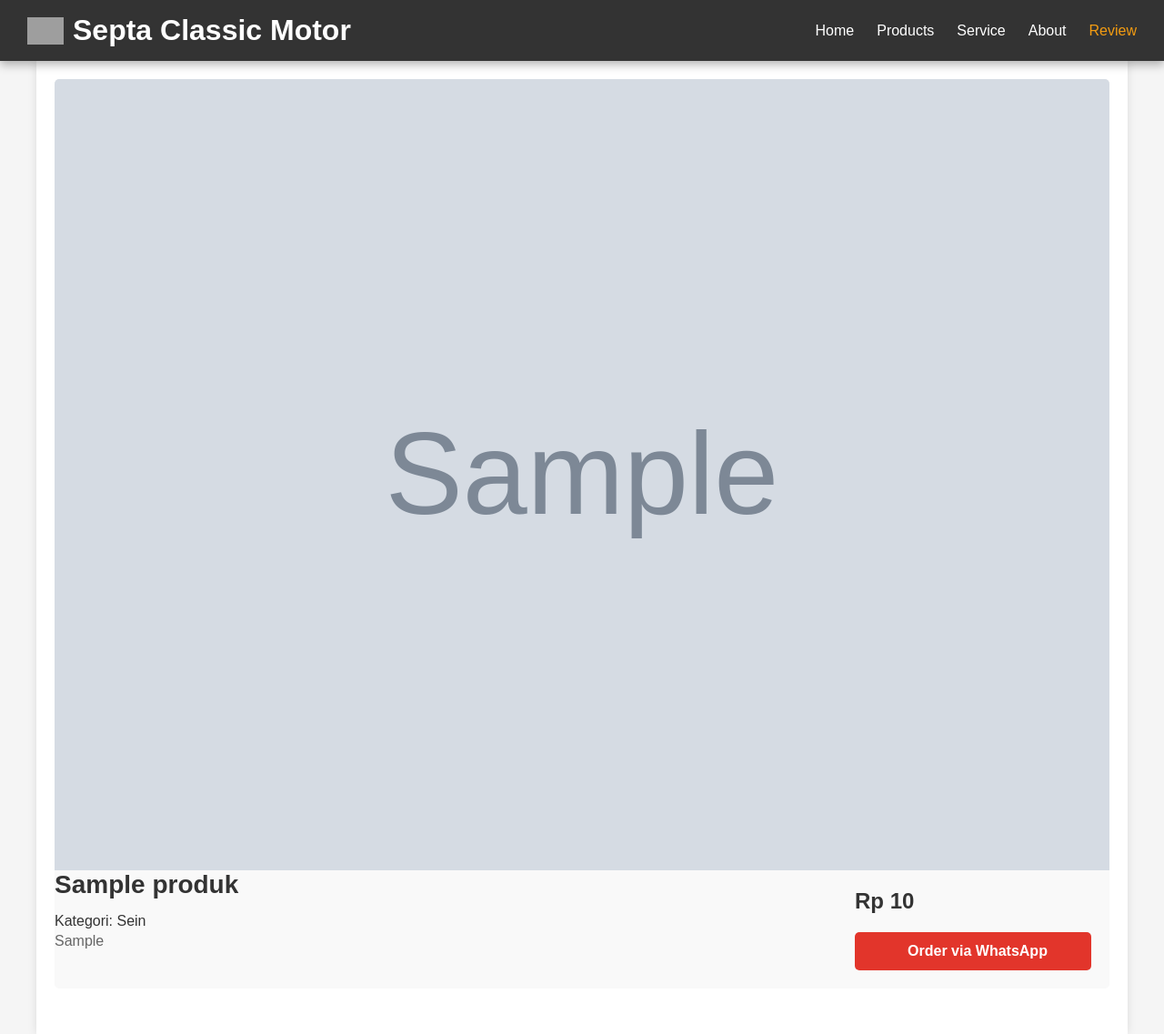
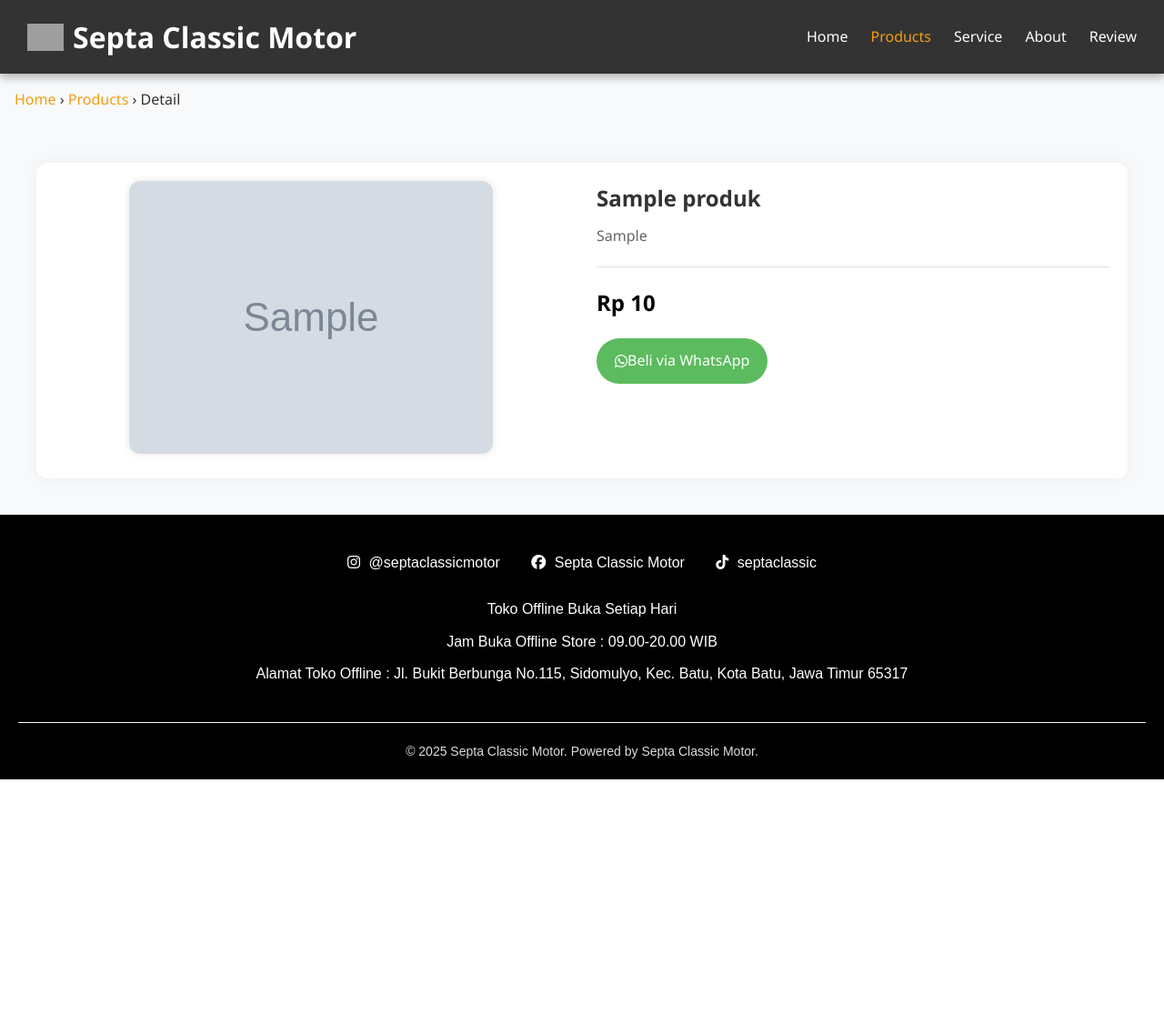
Before and after one commit to Wildan-cd/SCM-Project2, a Laravel app: page /produk/1 in a window 1280 px wide. Shown: the whole page at 91% size. After the commit the page ends 857 px from the top, so only its background shows below. Run offline with Laravel 12, Linux system fonts and the light colour scheme; tables that the repository leaves empty hold one stand-in row (values such as "Sample post"); grey boxes marked "Sample" are stand-in pictures; parts of the project's set-up code (start-up, migrations or seed data) failed here and were passed over; grey boxes are pictures that could not be loaded.

Commit message:
update detail

```diff
--- a/public/css/detail.css
+++ b/public/css/detail.css
@@ -1,16 +1,29 @@
-/* Reset CSS */
+/* detail.css */
+body {
+  font-family: 'Segoe UI', Tahoma, Geneva, Verdana, sans-serif;
+  margin: 0;
+  padding: 0;
+  background-color: #f9f9f9;
+}
+
 * {
   margin: 0;
   padding: 0;
   box-sizing: border-box;
 }
 
-  body {
-    font-family: Arial, sans-serif;
-    background-color: #f5f5f5;
-    color: #333;
+html {
+  scroll-behavior: smooth;
 }
 
+body {
+  font-family: "Segoe UI", Tahoma, Geneva, Verdana, sans-serif;
+  line-height: 1.6;
+  color: #333;
+  background: #f8f9fa;
+}
+
+/* Header */
 header {
   background: #333333;
   color: #ffffff;
@@ -51,7 +64,7 @@ header nav ul li a:hover {
   color: #f39c12;
 }
 
-.ulasan {
+.produk {
   color: #f39c12;
 }
 
@@ -67,188 +80,108 @@ header nav ul li a:hover {
   margin-right: 10px;
 }
 
-  /* Container utama */
+.breadcrumb {
+  padding: 1rem;
+  font-size: 1rem;
+}
+.breadcrumb a {
+  color: #f39c12;
+  text-decoration: none;
+}
+
 .product-container {
+  display: flex;
+  flex-direction: row;
+  gap: 2rem;
   max-width: 1200px;
-    margin: 0 auto;
+  margin: 40px auto;
   padding: 20px;
   background-color: #fff;
+  border-radius: 12px;
+  box-shadow: 0 0 20px rgba(0, 0, 0, 0.05);
+  align-items: flex-start;
+}
+
+.product-gallery {
+  flex: 1;
+  text-align: center;
+}
+
+.product-gallery .main-image {
+  max-width: 100%;
+  border-radius: 12px;
   box-shadow: 0 0 10px rgba(0, 0, 0, 0.1);
 }
 
-  /* Produk gallery */
-  .product-gallery {
-    position: relative;
-    margin-bottom: 30px;
-    background-color: #f9f9f9;
-    border-radius: 5px;
-    overflow: hidden;
-  }
-
-  .main-image {
-    width: 100%;
-    height: auto;
-    display: block;
-  }
-
-  .gallery-nav {
-    position: absolute;
-    top: 50%;
-    transform: translateY(-50%);
-    width: 40px;
-    height: 40px;
-    background-color: rgba(0, 0, 0, 0.5);
-    color: white;
+.product-info {
+  flex: 1;
   display: flex;
-    justify-content: center;
-    align-items: center;
-    cursor: pointer;
-    border: none;
-    font-size: 20px;
-  }
-
-  .gallery-nav.prev {
-    left: 10px;
-  }
-
-  .gallery-nav.next {
-    right: 10px;
-  }
-
-  /* Thumbnails */
-  .thumbnails {
-    display: flex;
-    justify-content: flex-start;
-    gap: 10px;
-    margin-top: 10px;
-    overflow-x: auto;
-  }
-
-  .thumbnail {
-    width: 100px;
-    height: 80px;
-    object-fit: cover;
-    cursor: pointer;
-    border: 2px solid transparent;
-    transition: border-color 0.3s;
-  }
-
-  .thumbnail:hover, .thumbnail.active {
-    border-color: #e2352b;
-  }
-
-  /* Product info */
-  .product-info {
-    display: flex;
-    flex-wrap: wrap;
-  }
-
-  .product-details {
-    flex: 1;
-    min-width: 300px;
-    padding-right: 30px;
+  flex-direction: column;
+  justify-content: space-between;
 }
 
 .product-title {
-    font-size: 28px;
-    font-weight: bold;
-    margin-bottom: 15px;
-    color: #333;
+  font-size: 24px;
+  font-weight: 600;
+  margin-bottom: 10px;
 }
 
 .product-description {
   font-size: 16px;
-    line-height: 1.6;
+  color: #666;
   margin-bottom: 20px;
-    color: #666;
-  }
-
-  /* Product sidebar */
-  .product-sidebar {
-    width: 300px;
-    padding: 20px;
 }
 
 .product-price {
   font-size: 24px;
   font-weight: bold;
-    margin-bottom: 20px;
-    color: #333;
+  color: #000;
+  margin-bottom: 10px;
+}
+
+.product-sidebar {
+  margin-top: auto;
+  border-top: 1px solid #e0e0e0;
+  padding-top: 20px;
 }
 
 .product-actions {
   display: flex;
-    flex-direction: column;
   gap: 10px;
+  margin-top: 20px;
 }
 
 .btn {
-    padding: 12px 15px;
+  display: inline-flex;
+  align-items: center;
+  justify-content: center;
+  padding: 12px 20px;
   font-size: 16px;
-    text-align: center;
-    border-radius: 5px;
-    cursor: pointer;
-    transition: background-color 0.3s;
-    font-weight: bold;
+  border-radius: 999px;
   text-decoration: none;
+  transition: 0.3s ease;
 }
 
 .btn-whatsapp {
-    background-color: #e2352b;
-    color: white;
-    display: flex;
-    align-items: center;
-    justify-content: center;
-    gap: 10px;
+  background-color: #5cbb5f;
+  color: #fff;
+  border: none;
 }
 
 .btn-whatsapp:hover {
-    background-color: #c12e25;
+  background-color: #2d692f;
 }
 
-  /* Brand logo */
-  .brand-logo {
-    position: absolute;
-    top: 20px;
-    left: 20px;
-    max-width: 100px;
-    z-index: 10;
-  }
-
-  /* Whatsapp floating button */
 .whatsapp-float {
   position: fixed;
-    bottom: 30px;
-    right: 30px;
+  bottom: 20px;
+  right: 20px;
   width: 60px;
   height: 60px;
-    background-color: #25d366;
-    border-radius: 50%;
-    display: flex;
-    justify-content: center;
-    align-items: center;
-    box-shadow: 0 2px 10px rgba(0, 0, 0, 0.2);
-    z-index: 1000;
+  z-index: 999;
 }
 
 .whatsapp-float img {
-    width: 35px;
-    height: 35px;
+  width: 100%;
+  height: auto;
 }
-
-  /* Responsive design */
-  @media (max-width: 768px) {
-    .product-info {
-      flex-direction: column;
-    }
-
-    .product-details {
-      padding-right: 0;
-      margin-bottom: 20px;
-    }
-
-    .product-sidebar {
-      width: 100%;
-      padding: 0;
-    }
-  }
--- /dev/null
+++ b/public/css/footer.css
@@ -0,0 +1,41 @@
+.footer {
+    background-color: #000;
+    color: white;
+    font-family: Arial, sans-serif;
+    padding: 40px 20px 0;
+    text-align: center;
+  }
+
+  .footer-content {
+    margin-bottom: 40px;
+  }
+
+  .social-media {
+    margin-bottom: 25px;
+  }
+
+  .social-media a {
+    color: white;
+    margin: 0 15px;
+    text-decoration: none;
+    font-size: 16px;
+  }
+
+  .social-media i {
+    margin-right: 5px;
+  }
+
+  .store-info p {
+    margin: 10px 0;
+    font-size: 16px;
+
+  }
+
+  .footer-bottom {
+    border-top: 1px solid white;
+    margin-top: 30px;
+    padding: 20px 0;
+    font-size: 14px;
+    color: #ddd;
+    line-height: 1.6;
+  }
--- a/resources/views/components/footer.blade.php
+++ b/resources/views/components/footer.blade.php
@@ -1,3 +1,20 @@
-<footer>
-    <p>&copy; 2015 - Present Septa Classic Motor. Built for the Classics.</p>
+<link rel="stylesheet" href="css/footer.css">
+<footer class="footer">
+  <div class="footer-content">
+    <div class="social-media">
+      <a href="https://www.instagram.com/septaclassicmotor/" target="_blank"><i class="fab fa-instagram"></i> @septaclassicmotor</a>
+      <a href="https://web.facebook.com/septaclassicmotor" target="_blank"><i class="fab fa-facebook"></i> Septa Classic Motor</a>
+      <a href="https://www.tiktok.com/@septaclassic" target="_blank"><i class="fab fa-tiktok"></i> septaclassic</a>
+    </div>
+
+    <div class="store-info">
+      <p>Toko Offline Buka Setiap Hari</p>
+      <p>Jam Buka Offline Store : 09.00-20.00 WIB</p>
+      <p>Alamat Toko Offline : Jl. Bukit Berbunga No.115, Sidomulyo, Kec. Batu, Kota Batu, Jawa Timur 65317</p>
+    </div>
+  </div>
+
+  <div class="footer-bottom">
+    <p> &copy; 2025 Septa Classic Motor. Powered by Septa Classic Motor.</p>
+  </div>
 </footer>
--- a/resources/views/landing/detail.blade.php
+++ b/resources/views/landing/detail.blade.php
@@ -3,36 +3,49 @@
 <head>
   <meta charset="UTF-8">
   <meta name="viewport" content="width=device-width, initial-scale=1.0">
-    <title>Septa Classic Motor</title>
-    <link rel="stylesheet" href="css/detail.css">
-    <link rel="shortcut icon" href="images/logo.png" type="images/logo.png">
+  <title>{{ $produk->nama_produk }} | Septa Classic Motor</title>
+  <link rel="stylesheet" href="{{ asset('css/detail.css') }}">
+  <link rel="stylesheet" href="{{ asset('css/footer.css') }}">
+  <link rel="shortcut icon" href="{{ asset('images/logo.png') }}" type="image/png">
+  <link rel="stylesheet" href="https://cdnjs.cloudflare.com/ajax/libs/font-awesome/6.5.0/css/all.min.css">
 </head>
 
 <body>
+
   @include('components.navbar')
+  <div class="breadcrumb">
+    <a href="{{ route('index') }}">Home</a> &rsaquo;
+    <a href="{{ route('landing.produk') }}">Products</a> &rsaquo;
+    <span>Detail</span>
+  </div>
+
   <div class="product-container">
-        <div class="product-gallery ">
-
-            <img src="{{ asset('/' . $produk->gambar) }}" alt="{{ $produk->nama_produk }}" class="main-image">
+    <div class="product-gallery">
+      <img src="{{ asset($produk->gambar) }}" alt="{{ $produk->nama_produk }}" class="main-image">
+    </div>
 
     <div class="product-info">
       <div class="product-details">
-                    <h1 class="product-title">{{ $produk->nama_produk }}</h1>
-                    <p class="text-muted">Kategori: {{ $produk->kategori }}</p>
+        <h2 class="product-title">{{ $produk->nama_produk }}</h2>
         <p class="product-description">{{ $produk->deskripsi }}</p>
       </div>
-
       <div class="product-sidebar">
         <div class="product-price">Rp {{ number_format($produk->harga, 0, ',', '.') }}</div>
         <div class="product-actions">
-                        <a href="https://wa.me/" class="btn btn-whatsapp">
-                            <i class="fas fa-shopping-cart"></i> Order via WhatsApp
+          <a class="btn btn-whatsapp" target="_blank"
+             href="https://wa.me/6282234322320?text=Halo,%20saya%20tertarik%20dengan%20produk%20{{ urlencode($produk->nama_produk) }}">
+            <i class="fab fa-whatsapp"></i>  Beli via WhatsApp
           </a>
         </div>
       </div>
     </div>
   </div>
-    </div>
+
+  <a href="https://wa.me/6282341836452" target="_blank" class="whatsapp-float">
+  </a>
+
+  @include('components.footer')
+
 </body>
 
 </html>
```
Also changed, not shown: public/css/style.css (+0 -9 lines). Lines whose indentation alone changed are shown as unchanged.
